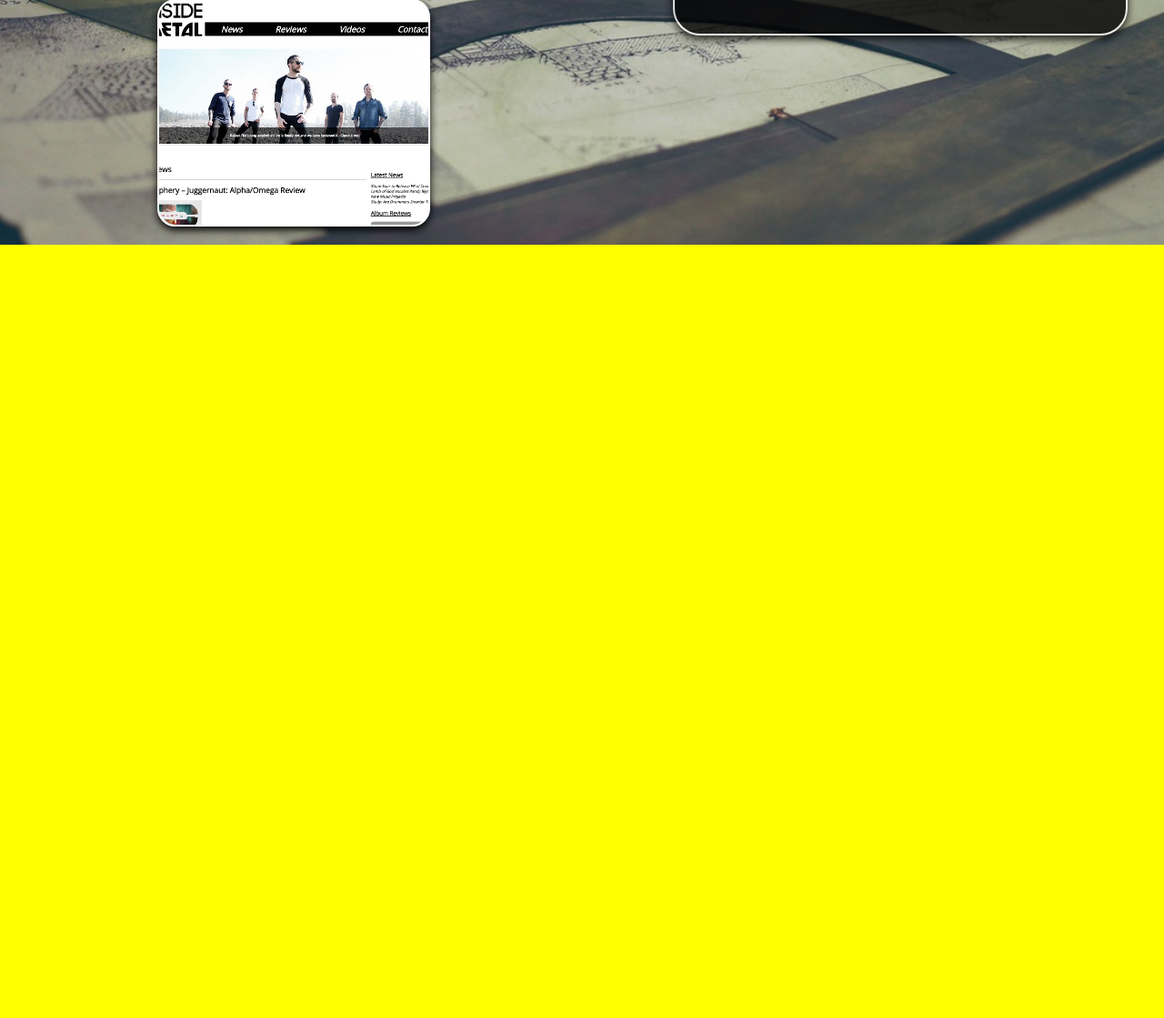
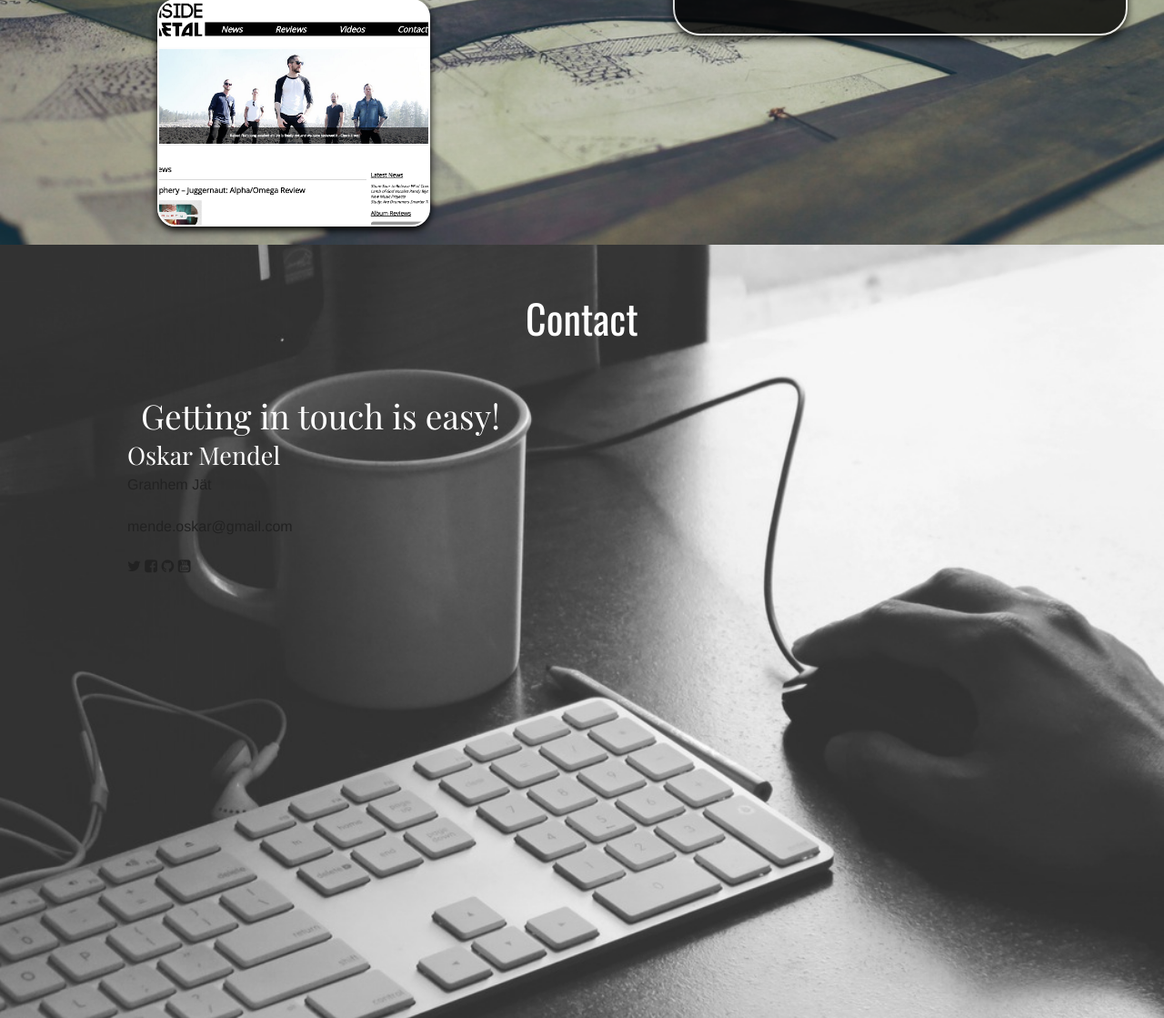
Before and after one commit to Rakso96/oskarmendel.me, a PHP site: page / in a window 1280 px wide. Shown: the part 2341-3460 px from the top of the page at 91% size. Before the commit the page ends 2610 px from the top, so only its background shows below. Run offline with PHP 8.4, Linux system fonts and the light colour scheme; some libraries are stand-ins or nearby versions; some web fonts are replaced.

Commit message:
Done for tonight :sleeping:
Commented all portfolio css and prepared the contact scss page for
tomorrow. Will try to spend a good ammount of time tomorrow to finish
the page.

```diff
--- /dev/null
+++ b/assets/css/scss/2-Sections/_contact.scss
@@ -0,0 +1,21 @@
+.contact{
+  width: 100%;
+  height: 850px;
+  background-image: url("../img/browse.jpg");
+  background-size: cover;
+  background-position: top center;
+  background-repeat: no-repeat;
+}
+
+.contact-container{
+  width: 80%;
+  margin: auto;
+  padding-top: 50px;
+}
+
+.contact h1{
+  text-align: center;
+  font-family: $font-headline;
+  color: #FFF;
+  padding-bottom: 50px;
+}
--- a/assets/css/scss/style.scss
+++ b/assets/css/scss/style.scss
@@ -9,3 +9,4 @@
 @import '2-Sections/about';
 @import '2-Sections/workflow';
 @import '2-Sections/portfolio';
+@import '2-Sections/contact';
--- a/index.html
+++ b/index.html
@@ -161,7 +161,24 @@
     </section>
       <!-- PORTFOLIO CONTENT END -->
       <section class="contact">
-
+        <div class="contact-container">
+          <h1>Contact</h1>
+          <div class="row">
+            <div class="large-6 columns">
+              <h2>Getting in touch is easy!</h2>
+              <div class="row"><h3>Oskar Mendel</h3></div>
+              <div class="row"><p>Granhem Jät</p></div>
+              <div class="row"><p>mende.oskar@gmail.com</p></div>
+              <div class="row">
+                <i class="fa fa-twitter"></i>
+                <i class="fa fa-facebook-square"></i>
+                <i class="fa fa-github"></i>
+                <i class="fa fa-youtube-square"></i>
+              </div>
+            </div>
+            <div class="large-6 columns"></div>
+          </div>
+        </div>
       </secion>
 
       <!-- SCRITPS -->
```
Also changed, not shown: assets/css/scss/2-Sections/_portfolio.scss (+55 -0 lines), assets/css/style.css.
